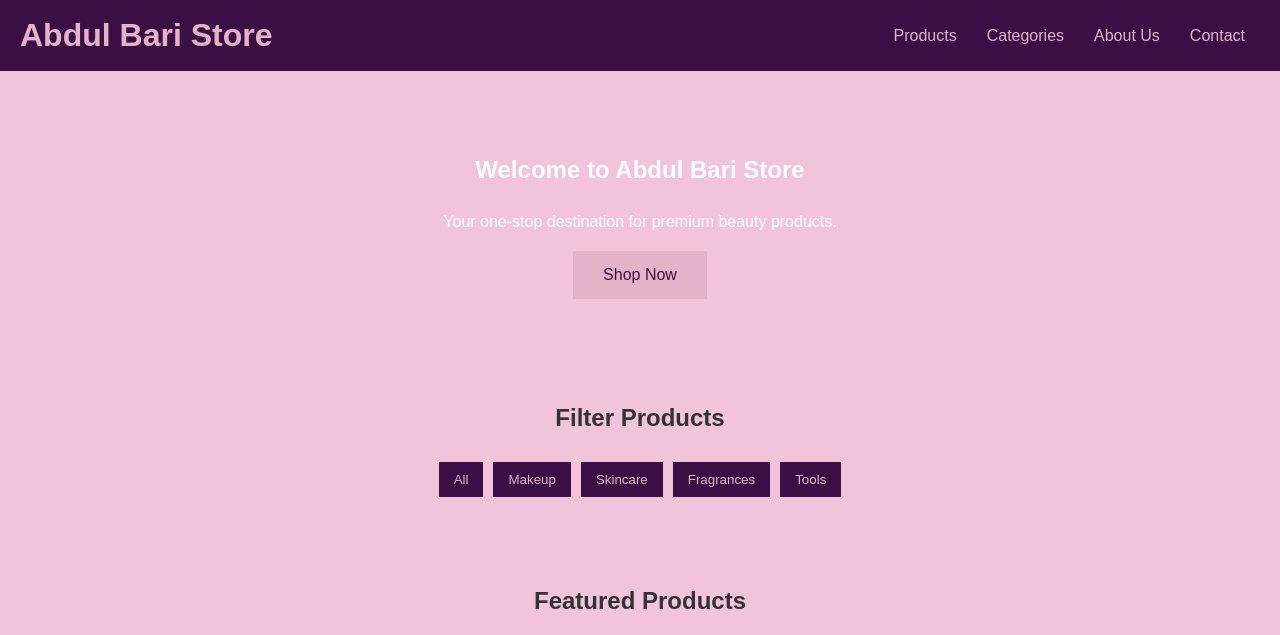
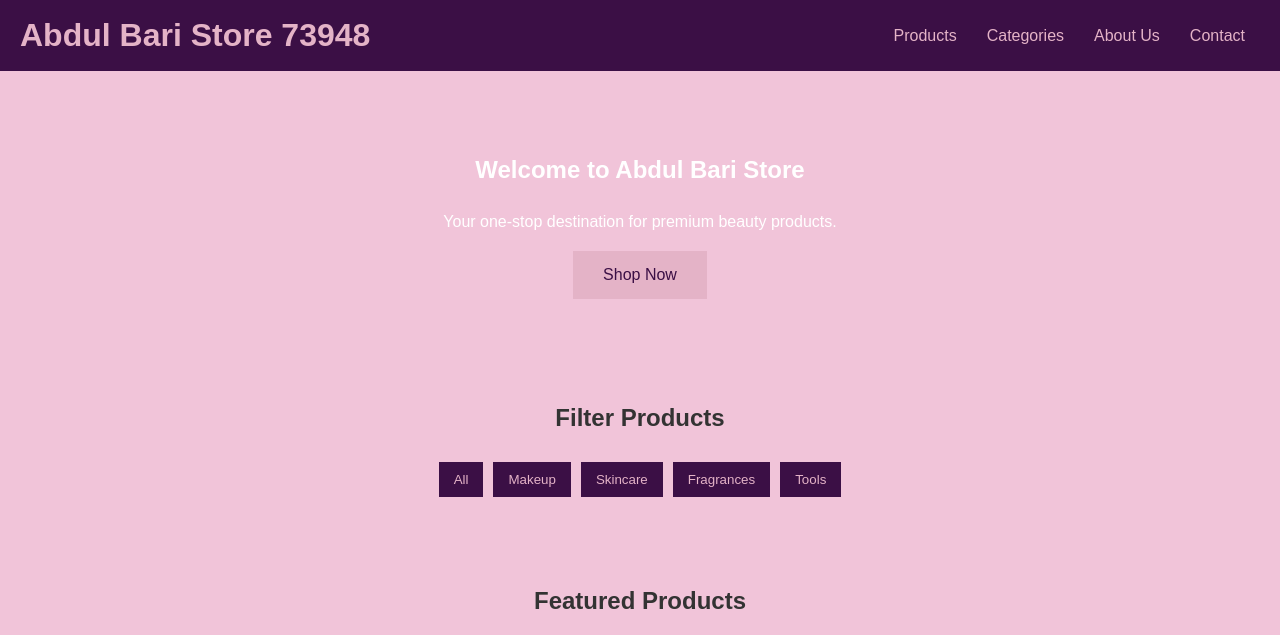
Before and after one commit to AbdulBari-212/Assignment, a plain HTML site: page index.html in a window 1280 px wide. Shown: the top 635 px of the page. Drawn offline with Linux system fonts and the light colour scheme.

Commit message:
Update index.html

```diff
--- a/index.html
+++ b/index.html
@@ -13,7 +13,7 @@
     <!-- Header Section -->
     <header>
         <div class="logo">
-            <h1>Abdul Bari Store</h1>
+            <h1>Abdul Bari Store 73948 </h1>
         </div>
         <nav>
             <ul>
```
